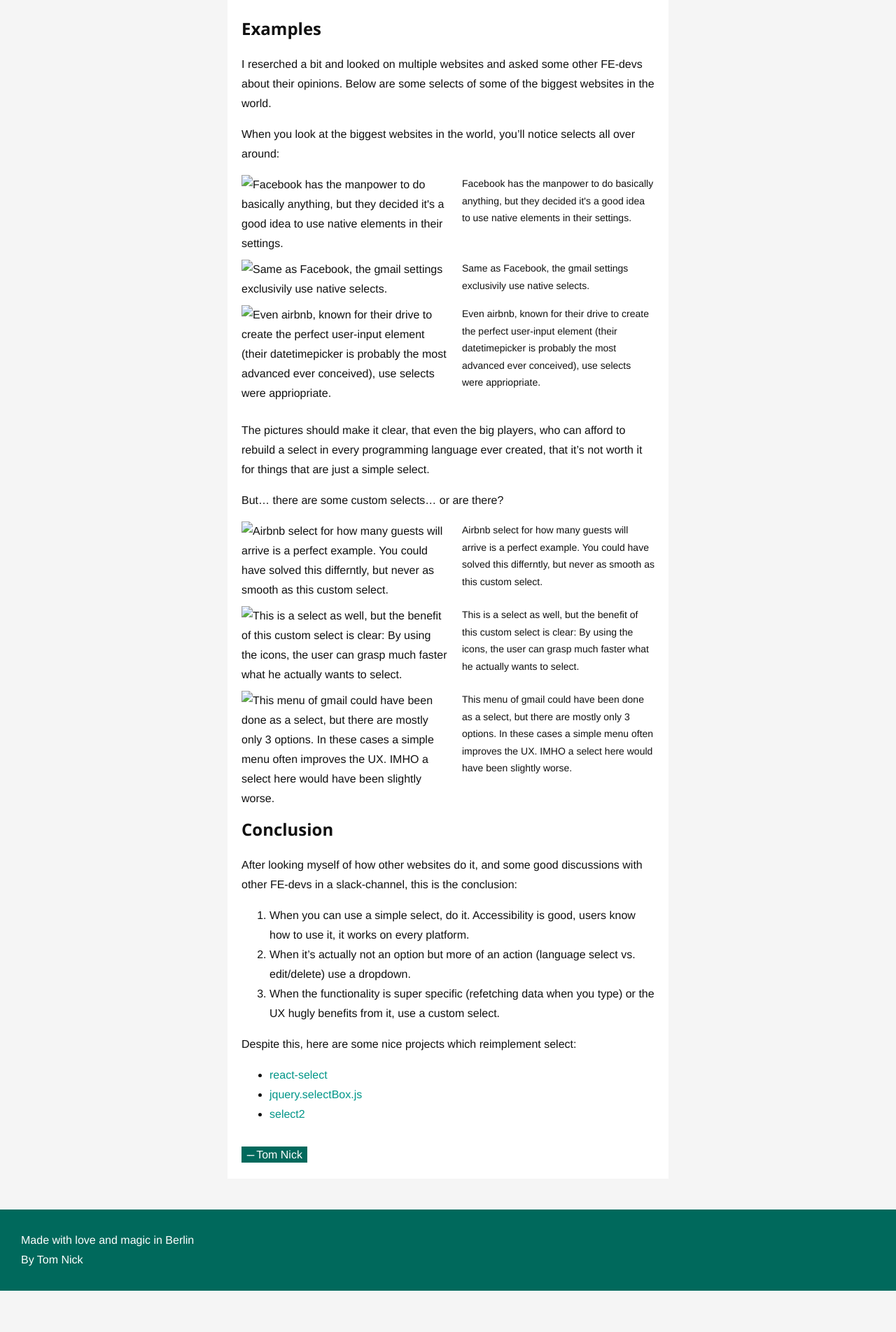
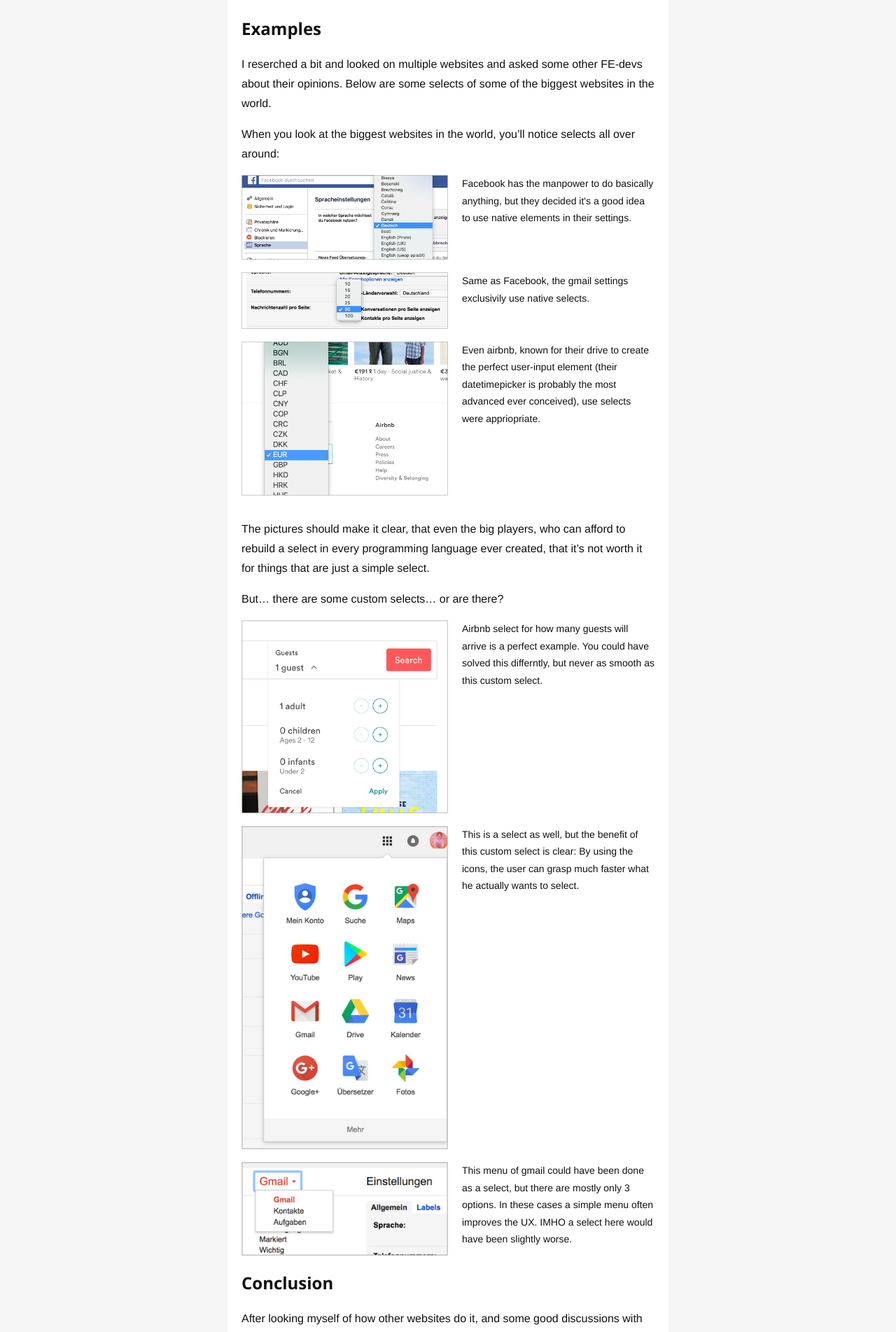
Before and after one commit to TN1ck/tomsblog, a Jekyll site: the page built from _posts/2017-03-22-native-selects.markdown, in a window 1280 px wide. Shown: the part 972-2875 px from the top of the page at 70% size. Built offline with Jekyll 4.4.1, drawn with Linux system fonts in a browser that asks for light colours; some web fonts are replaced; before the commit the page ends 2816 px from its top, so only the background shows below that.

Commit message:
fix: prepend html to the image-src

```diff
--- a/_includes/image.html
+++ b/_includes/image.html
@@ -1,6 +1,6 @@
 <div class="post-image-container">
     <div class="post-image-image">
-        <img src="{{site.url}}/assets/{{include.image}}" alt="{{include.alt}}"/>
+        <img src="http://{{site.url}}/assets/{{include.image}}" alt="{{include.alt}}"/>
     </div>
     <div class="post-image-text">
         {{include.alt}}
```
